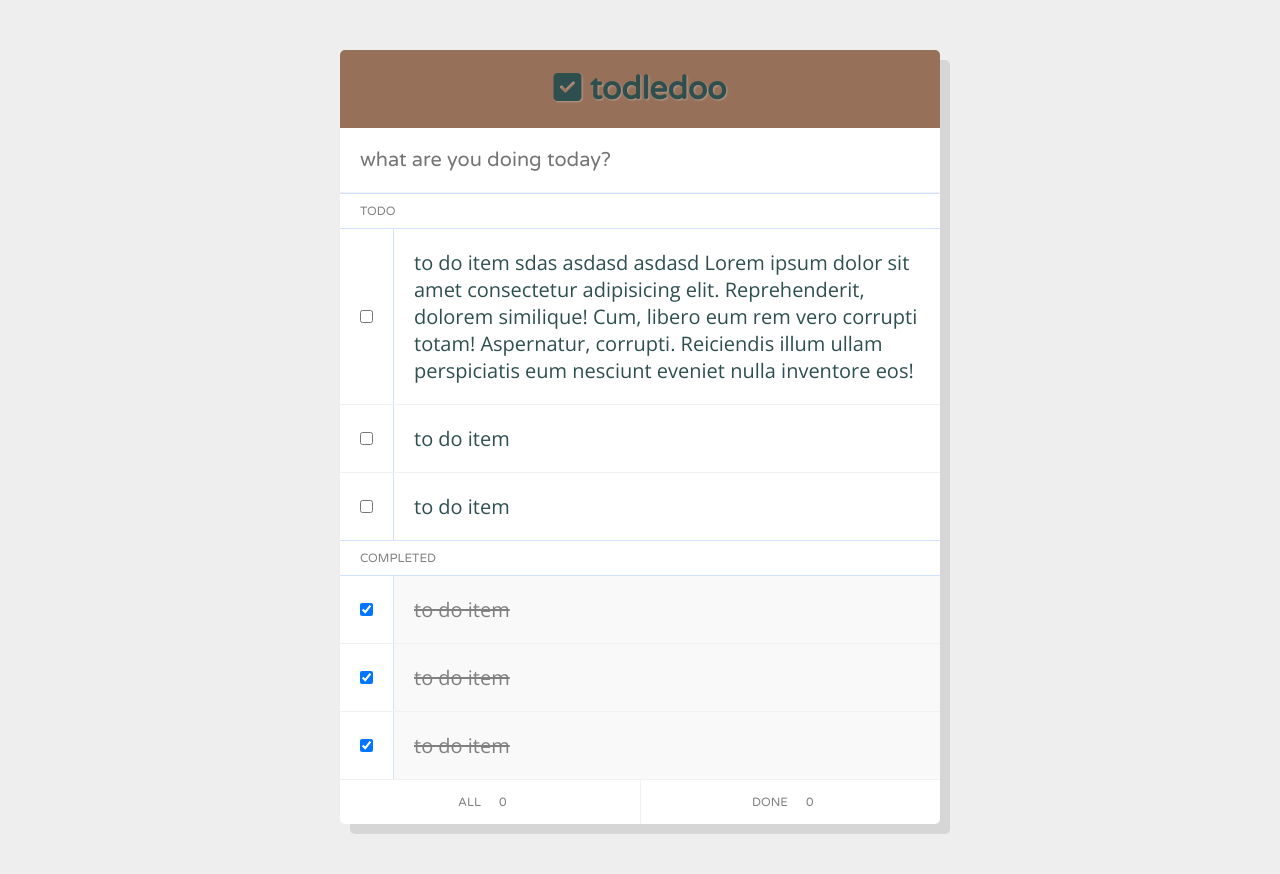
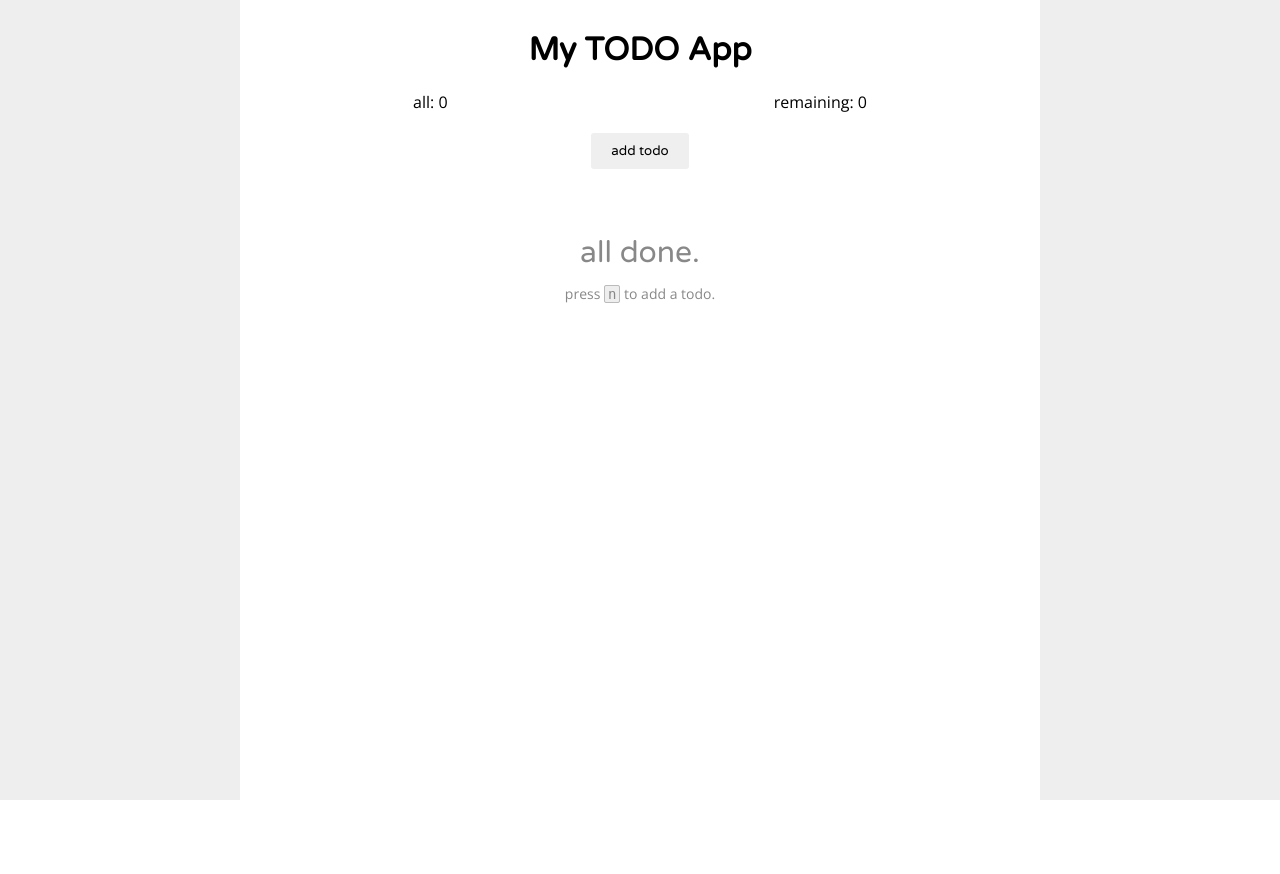
Before and after one commit to ramidem/366DaysOfCode, a PHP site: page / in a window 1280 px wide. After the commit the page ends 800 px from the top, so only its background shows below. Run offline with PHP 8.4, Linux system fonts and the light colour scheme; some libraries are stand-ins or nearby versions.

Commit message:
finish CS50M ReactNative project0

```diff
--- a/CS50M/reactNative/projects/project0/index.html
+++ b/CS50M/reactNative/projects/project0/index.html
@@ -7,63 +7,25 @@
       href="https://fonts.googleapis.com/css2?family=Open+Sans&family=Varela+Round&display=swap"
       rel="stylesheet"
     />
-    <script
-      src="https://kit.fontawesome.com/d7d6467cf2.js"
-      crossorigin="anonymous"
-    ></script>
   </head>
   <body>
     <div class="container center">
-      <h1 class="center title"><i class="fas fa-check-square"></i> todledoo</h1>
-      <form id="todo-form">
-        <input
-          type="text"
-          class="addTodo"
-          id="addTodo"
-          placeholder="what are you doing today?"
-        />
-      </form>
+      <h1 class="center title">My TODO App</h1>
+      <div class="flow-right controls">
+        <span>all: <span id="item-count">0</span></span>
+        <span>remaining: <span id="unchecked-count">0</span></span>
+      </div>
+      <button class="button center" onClick="newTodo()">
+        add todo
+      </button>
       <ul id="todo-list" class="todo-list">
-        <h2>todo</h2>
-        <li class="todo-item">
-          <input type="checkbox" />
-          <p>
-            to do item sdas asdasd asdasd Lorem ipsum dolor sit amet consectetur
-            adipisicing elit. Reprehenderit, dolorem similique! Cum, libero eum
-            rem vero corrupti totam! Aspernatur, corrupti. Reiciendis illum
-            ullam perspiciatis eum nesciunt eveniet nulla inventore eos!
-          </p>
-          <!-- <span class="delete hovered">Delete</span> -->
-        </li>
-        <li class="todo-item">
-          <input type="checkbox" />
-          <p>to do item</p>
-          <!-- <span class="delete">Delete</span> -->
-        </li>
-        <li class="todo-item">
-          <input type="checkbox" />
-          <p>to do item</p>
-        </li>
+        <!-- <li class="todo-container">
+          <input type="checkbox" class="todo-checkbox" /><label
+            >asdasdasdads</label
+          >
+          <span class="todo-delete">delete</span>
+        </li>-->
       </ul>
-      <ul id="completed-list" class="todo-list">
-        <h2>Completed</h2>
-        <li class="todo-item">
-          <input type="checkbox" checked />
-          <p>to do item</p>
-        </li>
-        <li class="todo-item">
-          <input type="checkbox" checked />
-          <p>to do item</p>
-        </li>
-        <li class="todo-item">
-          <input type="checkbox" checked />
-          <p>to do item</p>
-        </li>
-      </ul>
-      <div class="flow-right controls">
-        <span class="all-items">all <span id="item-count">0</span></span>
-        <span>done <span id="unchecked-count">0</span></span>
-      </div>
     </div>
     <script src="./script.js"></script>
   </body>
--- a/CS50M/reactNative/projects/project0/script.js
+++ b/CS50M/reactNative/projects/project0/script.js
@@ -1,42 +1,100 @@
-// const classNames = {
-//   TODO_ITEM: "todo-container",
-//   TODO_CHECKBOX: "todo-checkbox",
-//   TODO_TEXT: "todo-text",
-//   TODO_DELETE: "todo-delete",
-// };
-
-const todos = [];
+const classNames = {
+  TODO_ITEM: "todo-container",
+  TODO_CHECKBOX: "todo-checkbox",
+  TODO_DELETE: "todo-delete",
+};
 
 const list = document.getElementById("todo-list");
-const todoForm = document.getElementById("todo-form");
-
 const itemCountSpan = document.getElementById("item-count");
 const uncheckedCountSpan = document.getElementById("unchecked-count");
 
-const todo = document.getElementById("addTodo");
-// console.log(list);
+function newTodo() {
+  let todo = promptData();
 
-function newTodo(e) {
-  e.preventDefault();
+  // avoid blank todo item
+  if (todo == "" || todo == null) return;
 
-  // generate id
-  const chars = "123456789abcdef".split("");
-  let id = [];
-  for (let i = 0; i <= chars.length; i++) {
-    let randomNums = Math.floor(Math.random() * 16);
-    id.push(chars[randomNums]);
+  // create elements
+  var li = document.createElement("li");
+  var label = document.createElement("label");
+  var checkBox = document.createElement("input");
+  var todoDelete = document.createElement("span");
+
+  // modify elements
+  li.className = classNames.TODO_ITEM;
+  label.innerText = todo;
+  checkBox.type = "checkbox";
+  checkBox.className = classNames.TODO_CHECKBOX;
+  todoDelete.innerText = "delete";
+  todoDelete.className = classNames.TODO_DELETE;
+  todoDelete.onclick = deleteTodo;
+
+  // combine elements
+  li.appendChild(checkBox);
+  li.appendChild(label);
+  li.appendChild(todoDelete);
+
+  // remove "all done" message if there is li element
+  if (document.getElementById("nothing")) {
+    document.getElementById("nothing").remove();
   }
 
-  // add to `todos` array
-  todos.push({ item: todo.value, isDone: false, id: id.join("") });
+  // add li to the list
+  list.appendChild(li);
 
-  // todoForm.reset();
+  // update item count
+  itemCountSpan.innerHTML = list.childElementCount;
 
-  console.table(todos);
+  // if nothing is checked, set remaining count to match item count
+  if (document.querySelectorAll("input:checked").length == 0) {
+    uncheckedCountSpan.innerHTML = list.childElementCount;
+  }
 }
 
-// todos.map((item) => `<li><p>${item.todo}</p></li>`);
+function promptData() {
+  var thePrompt = prompt("What are you doing?");
+  if (thePrompt == null || thePrompt == "" || thePrompt == undefined) {
+    thePrompt = prompt("What are you doing?");
+  }
+  return thePrompt;
+}
 
-// console.log(todos);
+function deleteTodo(e) {
+  e.target.parentElement.parentElement.removeChild(e.target.parentElement);
+  itemCountSpan.innerHTML = list.childElementCount;
+  updateRemainingCount();
 
-todoForm.addEventListener("submit", newTodo);
+  // display all done message
+  allDone();
+}
+
+window.addEventListener("keyup", function (e) {
+  if (e.keyCode == 78) {
+    newTodo();
+  }
+});
+
+function updateRemainingCount() {
+  var allItems = list.childElementCount;
+  var allChecked = document.querySelectorAll("input:checked").length;
+
+  // set remaining to 1 if there one unchecked to do left
+  if (allItems == 1 && allChecked == 0) {
+    return (uncheckedCountSpan.innerHTML = 1);
+  }
+
+  return (uncheckedCountSpan.innerHTML = allItems - allChecked);
+}
+
+// handles remaining count when items are checked
+window.addEventListener("change", updateRemainingCount);
+
+// display all done message
+function allDone() {
+  if (list.childElementCount == 0) {
+    return (list.innerHTML =
+      "<h2 id='nothing'>All done.<br /><span>press <code>n</code> to add a todo.</span></h2>");
+  }
+}
+
+allDone();
--- a/CS50M/reactNative/projects/project0/styles.css
+++ b/CS50M/reactNative/projects/project0/styles.css
@@ -1,40 +1,13 @@
+* {
+  box-sizing: border-box;
+}
+
 html,
 body {
   background-color: #eee;
   font-family: "Open Sans", sans-serif;
-  color: darkslategray;
-  padding: 0 20px;
-}
-
-.container {
-  max-width: 600px;
-  min-width: 360px;
-  margin: 50px auto;
-  background-color: white;
-  border-radius: 5px;
-  box-shadow: 10px 10px 0 rgba(0, 0, 0, 0.1);
-  overflow: hidden;
-}
-
-h1.title {
   margin: 0;
-  padding: 20px;
-  background-color: #967059;
-  text-shadow: 1px 1px 2px rgba(255, 255, 255, 0.3);
-  text-align: center;
-  font-family: "Varela Round", sans-serif;
-}
-
-input.addTodo {
-  font-family: "Varela Round", sans-serif;
-  font-size: 20px;
-  margin: 0;
-  padding: 20px;
-  border: 0;
-  border-bottom: 1px solid #f1f1f1;
-  width: 100%;
-  max-width: 559px;
-  color: darkslategray;
+  padding: 0;
 }
 
 ul {
@@ -43,90 +16,115 @@ ul {
   list-style-type: none;
 }
 
-ul.todo-list h2 {
-  color: gray;
-  font-family: "Varela Round", sans-serif;
-  font-size: 12px;
-  font-weight: lighter;
-  text-transform: uppercase;
-  border-top: 1px solid #d1e2ff;
-  border-bottom: 1px solid #d1e2ff;
-  padding: 10px 20px;
-  margin: 0;
+.center {
+  align-self: center;
 }
-
-li.todo-item {
-  display: flex;
-  align-items: center;
-  border-bottom: 1px solid #f1f1f1;
-  position: relative;
-}
-
-li.todo-item:last-child {
-  border-bottom: 0;
-}
-
-input[type="checkbox"] {
-  margin: 20px;
-}
-
-input:checked + p {
-  color: gray;
-  background: #f9f9f9;
-  text-decoration: line-through;
-}
-
-p {
-  margin: 0;
-  padding: 20px;
-  flex: 1;
-  font-size: 20px;
-  border-left: 1px solid #d1e2ff;
-}
-
-/* span.delete {
-  display: none !important;
-}
-
-li.todo-item:hover span.delete {
-  color: white;
-  background-color: firebrick;
-  font-family: "Varela Round", sans-serif;
-  font-size: 12px;
-  font-weight: lighter;
-  text-transform: uppercase;
-  border: 0;
-  position: absolute;
-  top: 0;
-  right: 0;
-  bottom: 0;
-  padding: 0 20px;
-  margin: 0;
-  display: flex;
-  align-items: center;
-  cursor: pointer;
-} */
 
 .flow-right {
   display: flex;
   justify-content: space-around;
 }
 
-div.controls {
-  border-top: 1px solid #f1f1f1;
+.container {
+  max-width: 800px;
+  margin: 0 auto;
+  padding: 10px;
+  display: flex;
+  flex-direction: column;
+  background-color: white;
+  height: 100vh;
 }
 
-div.controls span {
-  color: gray;
+.title,
+.button {
   font-family: "Varela Round", sans-serif;
-  font-size: 12px;
-  font-weight: lighter;
-  text-transform: uppercase;
-  width: 100%;
-  padding: 15px;
-  text-align: center;
 }
 
-span.all-items {
-  border-right: 1px solid #f1f1f1;
+.title,
+.controls,
+.button {
+  flex: none;
 }
+
+.button {
+  padding: 10px 20px;
+  border-radius: 3px;
+  border: 0;
+  margin-top: 20px;
+}
+
+.button:hover {
+  background-color: #aaa;
+  cursor: pointer;
+}
+
+.todo-list {
+  flex: 1 1 0;
+  margin-top: 20px;
+  padding: 20px;
+  overflow-y: auto;
+}
+
+.todo-checkbox {
+  margin-right: 10px;
+  margin-left: 20px;
+  position: absolute;
+  left: 0;
+}
+
+input[type="checkbox"]:checked + label {
+  color: #888;
+  font-style: italic;
+  text-decoration: line-through;
+}
+
+.todo-container {
+  padding: 20px;
+  border-bottom: 1px solid #333;
+  padding-right: 120px;
+  padding-left: 50px;
+  position: relative;
+}
+
+.todo-container:first-of-type {
+  border-top: 1px solid #333;
+}
+
+.todo-delete {
+  margin-right: 20px;
+  font-size: 14px;
+  position: absolute;
+  right: 0;
+  top: 20px;
+  color: #333;
+}
+
+.todo-delete:hover {
+  cursor: pointer;
+  color: red;
+}
+
+.todo-completed {
+  color: red;
+}
+
+code {
+  border: 1px solid #bbb;
+  padding: 0 3px;
+  border-radius: 2px;
+  background-color: #eee;
+}
+
+#nothing {
+  text-align: center;
+  text-transform: lowercase;
+  font-family: "Varela Round", sans-serif;
+  font-weight: lighter;
+  font-size: 30px;
+  color: #888;
+}
+
+#nothing span {
+  font-size: 14px;
+  font-family: "Open Sans", sans-serif;
+}
```
